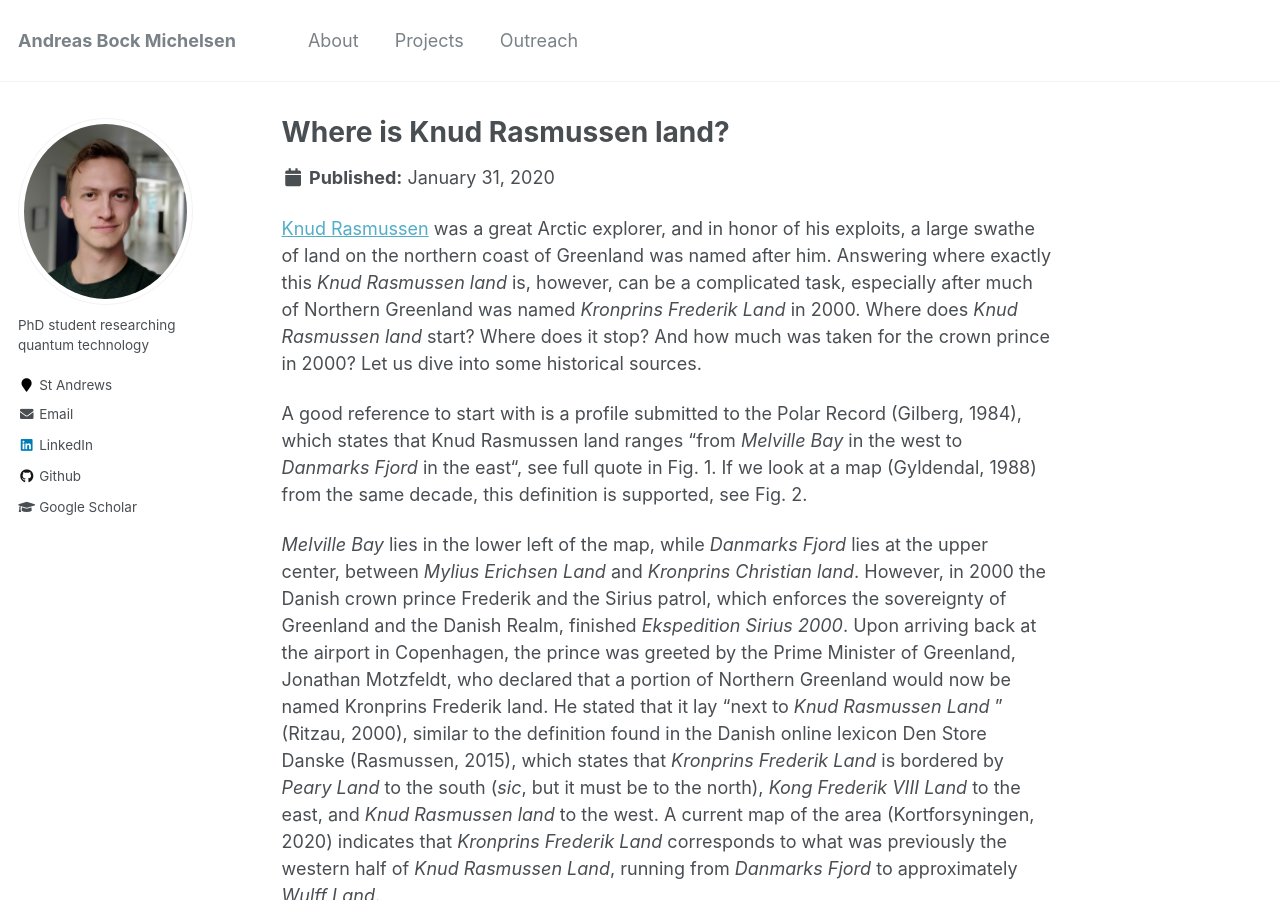
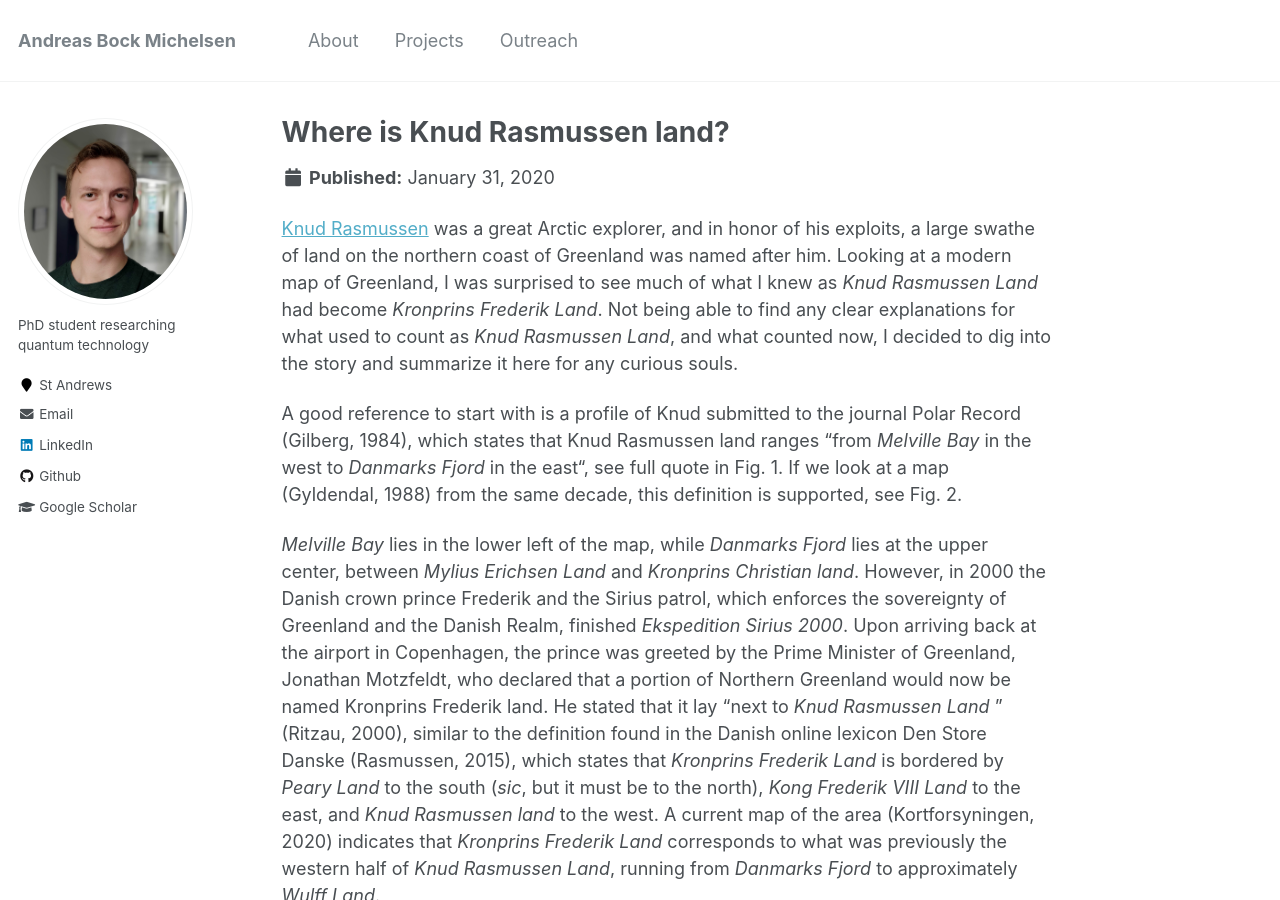
Before and after one commit to AndBM/andbm.github.io, a Jekyll site: the page built from _projects/knud-rasmussen-land.md, in a window 1280 px wide and 900 px high. Built offline with Jekyll 4.4.1, drawn with Linux system fonts in a browser that asks for light colours.

Commit message:
Better introduction

```diff
--- a/_projects/knud-rasmussen-land.md
+++ b/_projects/knud-rasmussen-land.md
@@ -6,9 +6,9 @@ permalink: /projects/knud-rasmussen-land
 date: 2020-01-31
 ---
 
-[Knud Rasmussen](en.wikipedia.org/wiki/Knud_Rasmussen) was a great Arctic explorer, and in honor of his exploits, a large swathe of land on the northern coast of Greenland was named after him. Answering where exactly this _Knud Rasmussen land_ is, however, can be a complicated task, especially after much of Northern Greenland was named _Kronprins Frederik Land_ in 2000. Where does _Knud Rasmussen land_ start? Where does it stop? And how much was taken for the crown prince in 2000? Let us dive into some historical sources.
+[Knud Rasmussen](en.wikipedia.org/wiki/Knud_Rasmussen) was a great Arctic explorer, and in honor of his exploits, a large swathe of land on the northern coast of Greenland was named after him. Looking at a modern map of Greenland, I was surprised to see much of what I knew as _Knud Rasmussen Land_ had become _Kronprins Frederik Land_. Not being able to find any clear explanations for what used to count as _Knud Rasmussen Land_, and what counted now, I decided to dig into the story and summarize it here for any curious souls.
 
-A good reference to start with is a profile submitted to the Polar Record (Gilberg, 1984), which states that Knud Rasmussen land ranges “from _Melville Bay_ in the west to _Danmarks Fjord_ in the east“, see full quote in Fig. 1. If we look at a map (Gyldendal, 1988) from the same decade, this definition is supported, see Fig. 2.
+A good reference to start with is a profile of Knud submitted to the journal Polar Record (Gilberg, 1984), which states that Knud Rasmussen land ranges “from _Melville Bay_ in the west to _Danmarks Fjord_ in the east“, see full quote in Fig. 1. If we look at a map (Gyldendal, 1988) from the same decade, this definition is supported, see Fig. 2.
 
 _Melville Bay_ lies in the lower left of the map, while _Danmarks Fjord_ lies at the upper center, between _Mylius Erichsen Land_ and _Kronprins Christian land_.
 However, in 2000 the Danish crown prince Frederik and the Sirius patrol, which enforces the sovereignty of Greenland and the Danish Realm, finished _Ekspedition Sirius 2000_. Upon arriving back at the airport in Copenhagen, the prince was greeted by the Prime Minister of Greenland, Jonathan Motzfeldt, who declared that a portion of Northern Greenland would now be named Kronprins Frederik land. He stated that it lay “next to _Knud Rasmussen Land_ ” (Ritzau, 2000), similar to the definition found in the Danish online lexicon Den Store Danske (Rasmussen, 2015), which states that _Kronprins Frederik Land_ is bordered by _Peary Land_ to the south (_sic_, but it must be to the north), _Kong Frederik VIII Land_ to the east, and _Knud Rasmussen land_ to the west. A current map of the area (Kortforsyningen, 2020) indicates that _Kronprins Frederik Land_ corresponds to what was previously the western half of _Knud Rasmussen Land_, running from _Danmarks Fjord_ to approximately _Wulff Land_.
```
